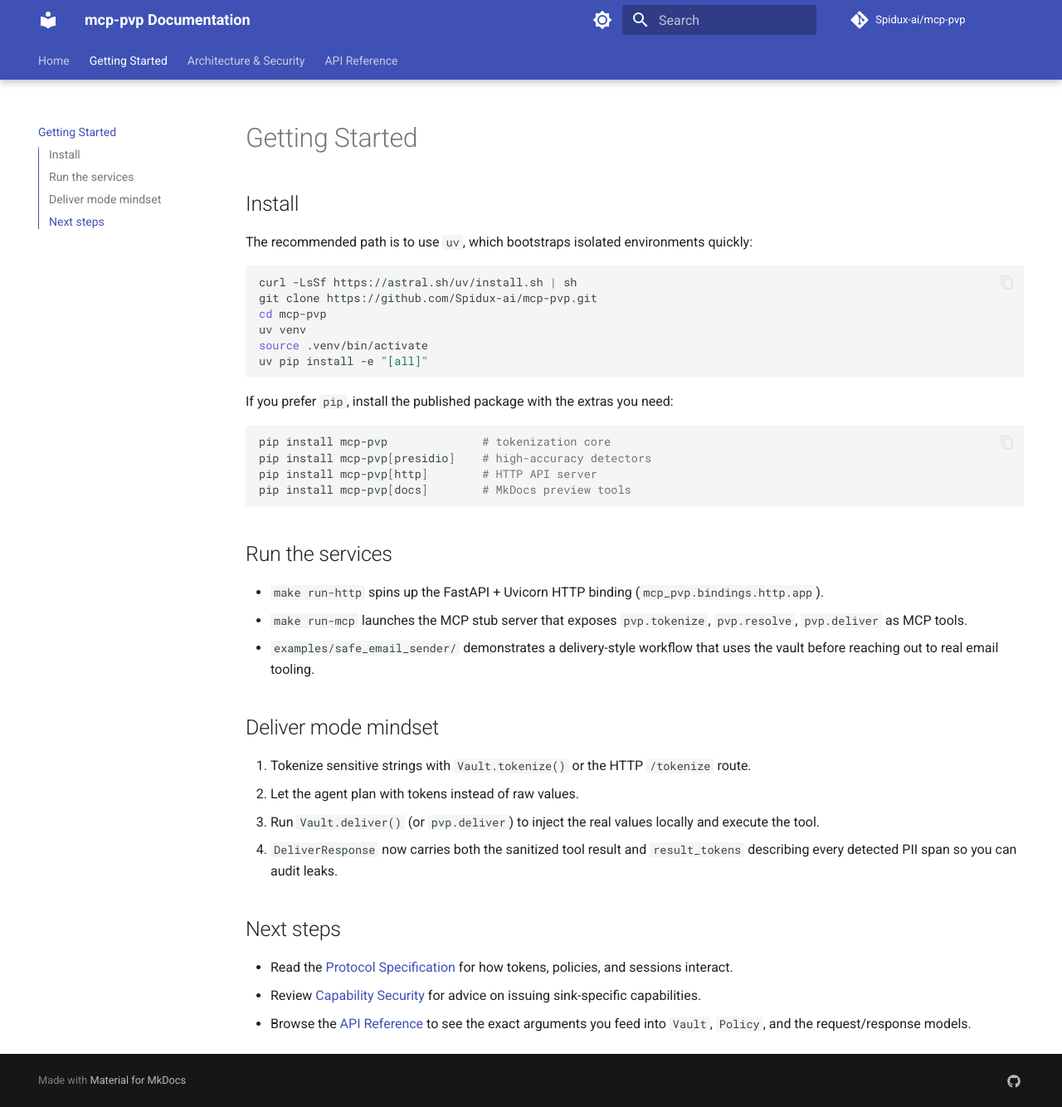
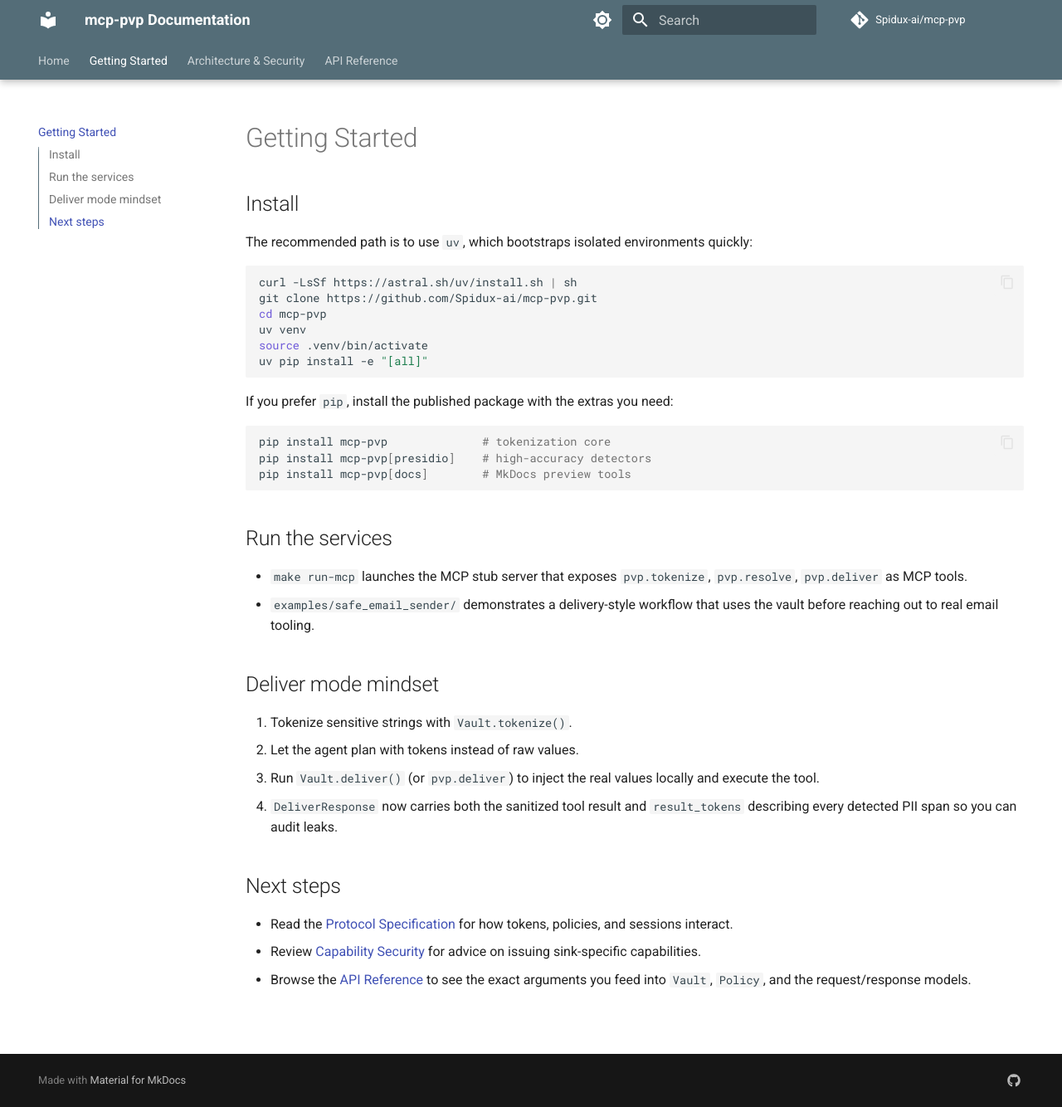
Before and after one commit to Hidet-io/mcp-pvp, an MkDocs documentation site: the page built from docs/getting-started.md, in a window 1280 px wide and 1334 px high. Shown: the whole window at 83% size. Built offline with MkDocs 1.6.1 and Material for MkDocs 9.7.7, drawn with Linux system fonts in a browser that asks for light colours; comment, search, counter and statistics services are not loaded.

Commit message:
Minor change to remove mcp-pvp-http references

````diff
--- a/docs/getting-started.md
+++ b/docs/getting-started.md
@@ -18,19 +18,17 @@ If you prefer `pip`, install the published package with the extras you need:
 ```bash
 pip install mcp-pvp              # tokenization core
 pip install mcp-pvp[presidio]    # high-accuracy detectors
-pip install mcp-pvp[http]        # HTTP API server
 pip install mcp-pvp[docs]        # MkDocs preview tools
 ```
 
 ## Run the services
 
-* `make run-http` spins up the FastAPI + Uvicorn HTTP binding (`mcp_pvp.bindings.http.app`).
 * `make run-mcp` launches the MCP stub server that exposes `pvp.tokenize`, `pvp.resolve`, `pvp.deliver` as MCP tools.
 * `examples/safe_email_sender/` demonstrates a delivery-style workflow that uses the vault before reaching out to real email tooling.
 
 ## Deliver mode mindset
 
-1. Tokenize sensitive strings with `Vault.tokenize()` or the HTTP `/tokenize` route.
+1. Tokenize sensitive strings with `Vault.tokenize()`.
 2. Let the agent plan with tokens instead of raw values.
 3. Run `Vault.deliver()` (or `pvp.deliver`) to inject the real values locally and execute the tool.
 4. `DeliverResponse` now carries both the sanitized tool result and `result_tokens` describing every detected PII span so you can audit leaks.
--- a/mkdocs.yml
+++ b/mkdocs.yml
@@ -11,16 +11,16 @@ theme:
     # Light mode
     - media: "(prefers-color-scheme: light)"
       scheme: default
-      primary: indigo
-      accent: pink
+      primary: blue grey
+      accent: cyan
       toggle:
         icon: material/brightness-7
         name: Switch to dark mode
     # Dark mode
     - media: "(prefers-color-scheme: dark)"
       scheme: slate
-      primary: indigo
-      accent: pink
+      primary: blue grey
+      accent: cyan
       toggle:
         icon: material/brightness-4
         name: Switch to light mode
--- a/pyproject.toml
+++ b/pyproject.toml
@@ -19,6 +19,7 @@ classifiers = [
 ]
 
 dependencies = [
+    "ipython>=9.9.0",
     "mcp[cli]>=1.25.0",
     "pydantic>=2.0",
     "pydantic-settings>=2.0",
@@ -64,7 +65,6 @@ all = [
 ]
 
 [project.scripts]
-mcp-pvp-http = "mcp_pvp.bindings.http.app:main"
 mcp-pvp-mcp = "mcp_pvp.bindings.mcp.server:main"
 
 [project.urls]
````
Also changed, not shown: CONTRIBUTING.md (+0 -7 lines), README.md (+1 -4 lines).
